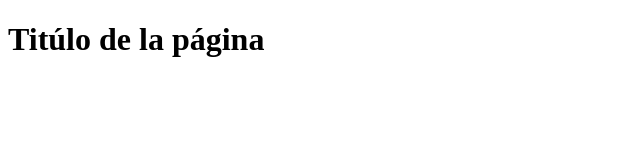
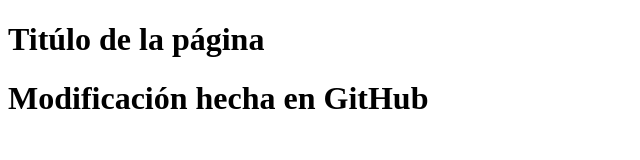
Before and after one commit to Angelo1970/proyecto3, a plain HTML site: page index.html in a window 1280 px wide. Shown: the whole page, without its empty margins (0-640 px from the left). Drawn offline with Linux system fonts and the light colour scheme.

Commit message:
Update index.html

```diff
--- a/index.html
+++ b/index.html
@@ -7,5 +7,7 @@
 </head>
 <body>
     <h1>Titúlo de la página</h1>
+    <h1>Modificación hecha en GitHub</h1>
+
 </body>
 </html>
```
